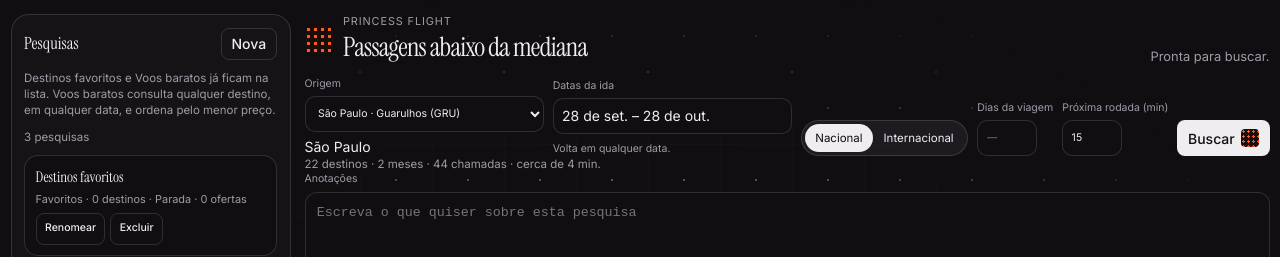
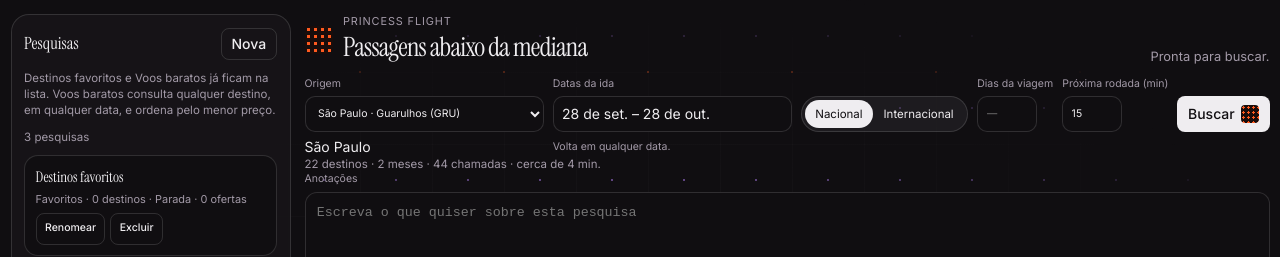
Before and after one commit to CRUZHENRIQUEDEV/PrincessFlight, a website built with Vite: page index.html in a window 1280 px wide. Shown: the top 257 px of the page. Built offline with nearby package versions, Linux system fonts and the light colour scheme.

Commit message:
fix(ui): alinha os controles da busca com os chips da origem
Os chips e o aviso da volta ficam embaixo do próprio campo, sem empurrar o calendário para a linha de baixo.

```diff
--- a/src/style.css
+++ b/src/style.css
@@ -1,4 +1,4 @@
-/* Versão: 4.3 */
+/* Versão: 4.4 */
 :root {
   --bg: #100e11;
   --ink: #efedf0;
@@ -154,18 +154,21 @@ fieldset { border: 0; margin: 0; padding: 0; min-inline-size: 0; }
 fieldset:disabled { opacity: 0.62; }
 
 .toolbar {
+  --field-label: calc(0.75rem * 1.4 + 0.3rem);
   display: flex;
   flex-wrap: wrap;
   gap: 0.55rem 0.65rem;
-  align-items: end;
+  align-items: start;
 }
 .toolbar > label:first-child,
 .toolbar .origin-field,
 .toolbar .date-field { flex: 1 1 11rem; min-width: 0; }
 .origin-field { display: grid; gap: 0.35rem; align-content: start; }
 .origin-field .favorite-chips { margin: 0; }
-.toolbar__interval { flex: 0 0 auto; }
+.toolbar__interval { flex: 0 0 auto; white-space: nowrap; }
 .toolbar__interval input { width: 4.25rem; }
+.toolbar .segment,
+.toolbar #search-button { margin-top: var(--field-label); }
 #search-button { flex: 0 0 auto; }
 
 label { display: grid; gap: 0.3rem; font-size: 0.75rem; color: var(--muted); }
@@ -227,7 +230,7 @@ input, select {
 .chip input { position: absolute; opacity: 0; inset: 0; margin: 0; cursor: pointer; }
 .chip:has(input:checked) { background: var(--ink); color: var(--bg); border-color: var(--ink); }
 
-.date-field { position: relative; display: grid; gap: 0.3rem; align-content: end; }
+.date-field { position: relative; display: grid; gap: 0.3rem; align-content: start; }
 .date-field__label { font-size: 0.75rem; color: var(--muted); }
 .date-field__return { margin: 0.25rem 0 0; color: var(--muted); font-size: 0.75rem; }
 .date-open {
```
